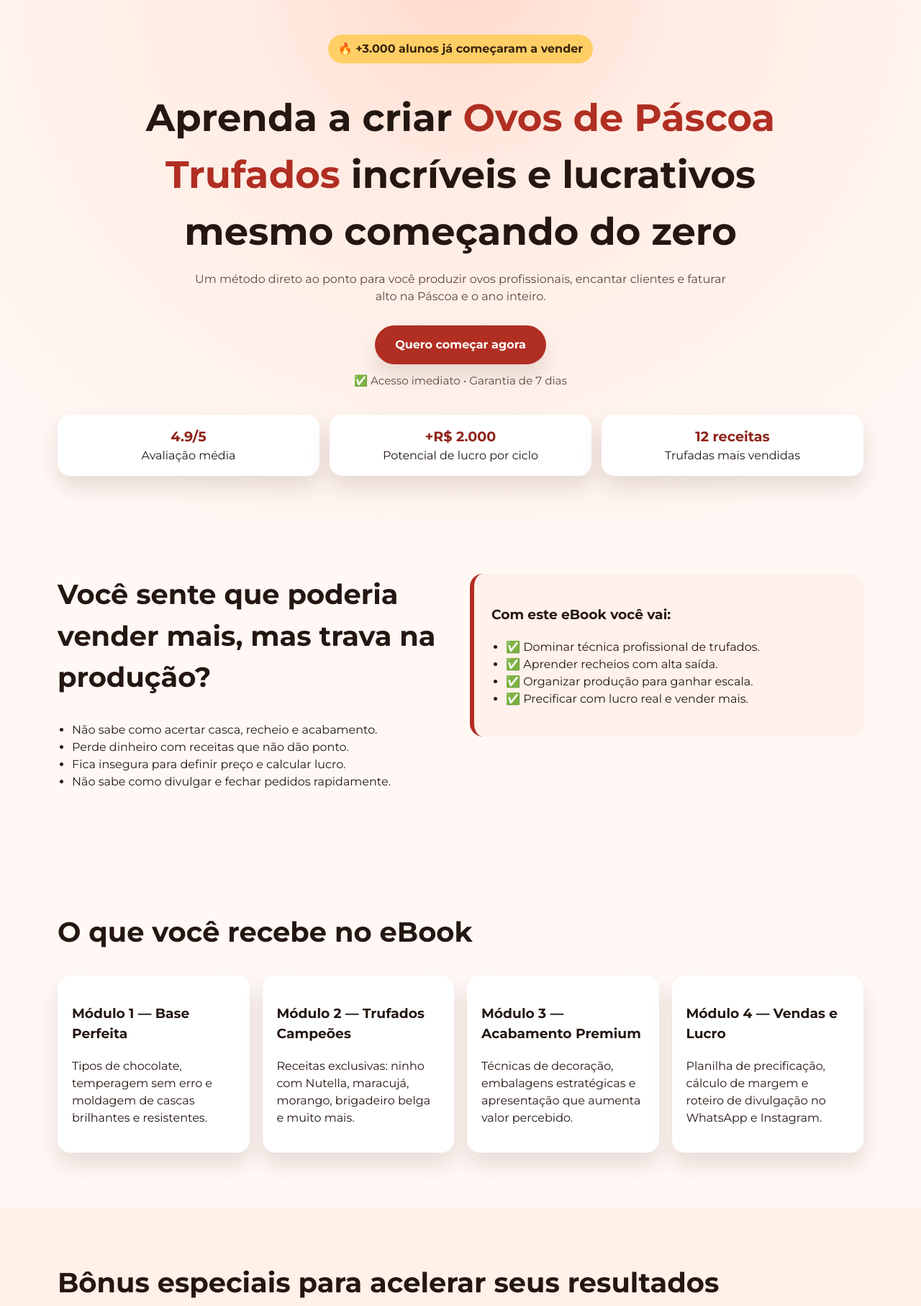
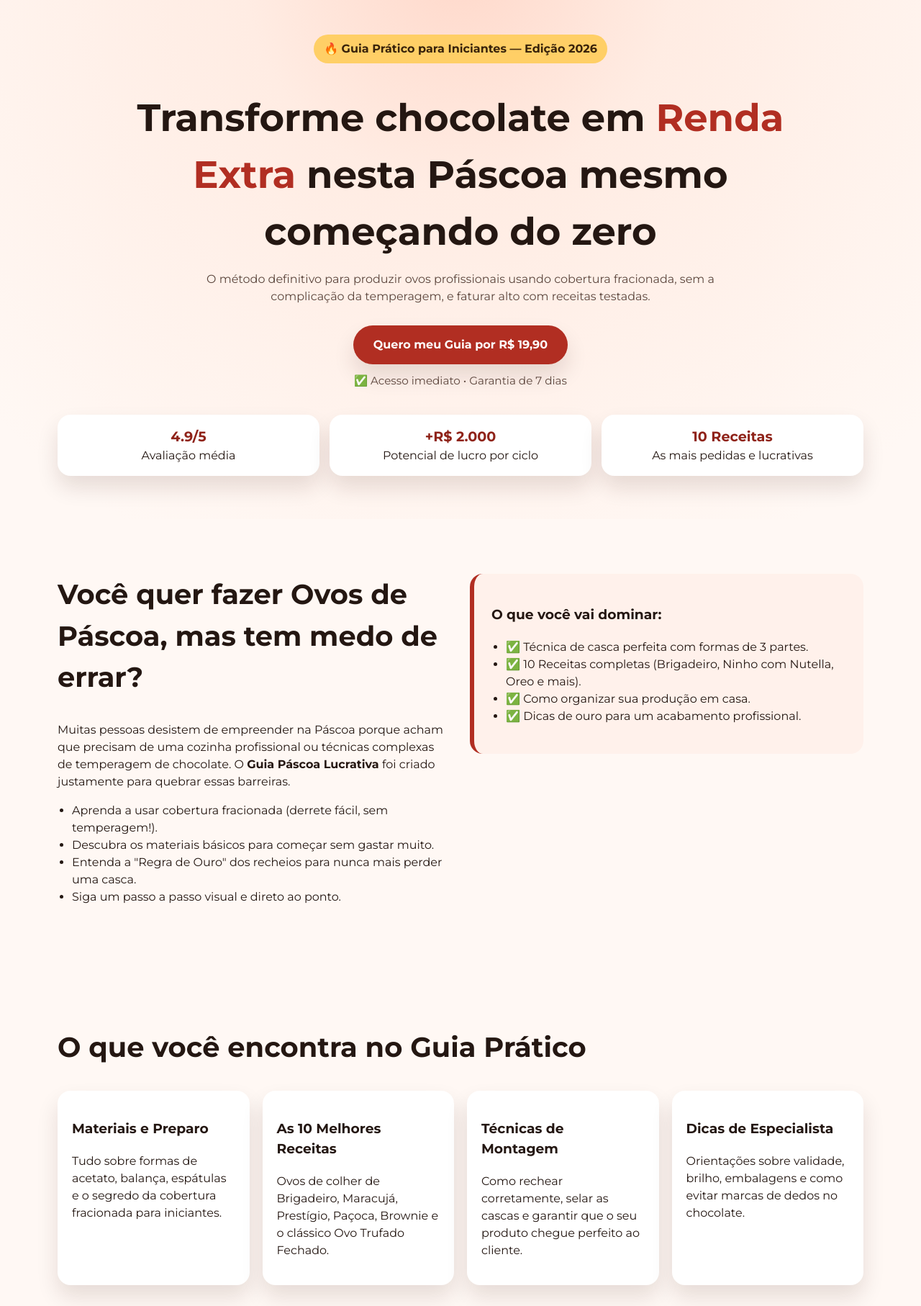
Before and after one commit to informaticasemtraumas-jpg/venderovosdepascoa, a plain HTML site: page index.html in a window 1280 px wide. Shown: the part 40-1854 px from the top of the page at 72% size. Drawn offline with Linux system fonts and the light colour scheme.

Commit message:
Atualizando landing page: Alinhamento com eBook v3 e novo preço R$ 19,90

```diff
--- a/index.html
+++ b/index.html
@@ -3,8 +3,8 @@
 <head>
   <meta charset="UTF-8" />
   <meta name="viewport" content="width=device-width, initial-scale=1.0" />
-  <title>eBook Ovos de Páscoa Trufados Lucrativos</title>
-  <meta name="description" content="Aprenda a produzir ovos de Páscoa trufados irresistíveis e transforme chocolate em renda com um passo a passo completo." />
+  <title>Páscoa Lucrativa — O Guia Prático de Ovos de Páscoa para Iniciantes</title>
+  <meta name="description" content="Aprenda a produzir ovos de Páscoa profissionais de forma simples e transforme chocolate em renda extra com um passo a passo completo para iniciantes." />
   <link rel="preconnect" href="https://fonts.googleapis.com">
   <link rel="preconnect" href="https://fonts.gstatic.com" crossorigin>
   <link href="https://fonts.googleapis.com/css2?family=Montserrat:wght@400;500;600;700;800&display=swap" rel="stylesheet">
@@ -13,17 +13,17 @@
 <body>
   <header class="hero" id="topo">
     <div class="container hero-content">
-      <p class="badge">🔥 +3.000 alunos já começaram a vender</p>
-      <h1>Aprenda a criar <span>Ovos de Páscoa Trufados</span> incríveis e lucrativos mesmo começando do zero</h1>
-      <p class="subtitle">Um método direto ao ponto para você produzir ovos profissionais, encantar clientes e faturar alto na Páscoa e o ano inteiro.</p>
+      <p class="badge">🔥 Guia Prático para Iniciantes — Edição 2026</p>
+      <h1>Transforme chocolate em <span>Renda Extra</span> nesta Páscoa mesmo começando do zero</h1>
+      <p class="subtitle">O método definitivo para produzir ovos profissionais usando cobertura fracionada, sem a complicação da temperagem, e faturar alto com receitas testadas.</p>
       <div class="hero-cta">
-        <a class="btn btn-primary" href="#oferta">Quero começar agora</a>
+        <a class="btn btn-primary" href="#oferta">Quero meu Guia por R$ 19,90</a>
         <p class="secure">✅ Acesso imediato • Garantia de 7 dias</p>
       </div>
       <div class="hero-metrics">
         <article><strong>4.9/5</strong><span>Avaliação média</span></article>
         <article><strong>+R$ 2.000</strong><span>Potencial de lucro por ciclo</span></article>
-        <article><strong>12 receitas</strong><span>Trufadas mais vendidas</span></article>
+        <article><strong>10 Receitas</strong><span>As mais pedidas e lucrativas</span></article>
       </div>
     </div>
   </header>
@@ -32,21 +32,22 @@
     <section class="problem section">
       <div class="container two-col">
         <div>
-          <h2>Você sente que poderia vender mais, mas trava na produção?</h2>
+          <h2>Você quer fazer Ovos de Páscoa, mas tem medo de errar?</h2>
+          <p>Muitas pessoas desistem de empreender na Páscoa porque acham que precisam de uma cozinha profissional ou técnicas complexas de temperagem de chocolate. O <strong>Guia Páscoa Lucrativa</strong> foi criado justamente para quebrar essas barreiras.</p>
           <ul class="check-list">
-            <li>Não sabe como acertar casca, recheio e acabamento.</li>
-            <li>Perde dinheiro com receitas que não dão ponto.</li>
-            <li>Fica insegura para definir preço e calcular lucro.</li>
-            <li>Não sabe como divulgar e fechar pedidos rapidamente.</li>
+            <li>Aprenda a usar cobertura fracionada (derrete fácil, sem temperagem!).</li>
+            <li>Descubra os materiais básicos para começar sem gastar muito.</li>
+            <li>Entenda a "Regra de Ouro" dos recheios para nunca mais perder uma casca.</li>
+            <li>Siga um passo a passo visual e direto ao ponto.</li>
           </ul>
         </div>
         <div class="card-highlight">
-          <h3>Com este eBook você vai:</h3>
+          <h3>O que você vai dominar:</h3>
           <ul>
-            <li>✅ Dominar técnica profissional de trufados.</li>
-            <li>✅ Aprender recheios com alta saída.</li>
-            <li>✅ Organizar produção para ganhar escala.</li>
-            <li>✅ Precificar com lucro real e vender mais.</li>
+            <li>✅ Técnica de casca perfeita com formas de 3 partes.</li>
+            <li>✅ 10 Receitas completas (Brigadeiro, Ninho com Nutella, Oreo e mais).</li>
+            <li>✅ Como organizar sua produção em casa.</li>
+            <li>✅ Dicas de ouro para um acabamento profissional.</li>
           </ul>
         </div>
       </div>
@@ -54,23 +55,23 @@
 
     <section class="content section" id="conteudo">
       <div class="container">
-        <h2>O que você recebe no eBook</h2>
+        <h2>O que você encontra no Guia Prático</h2>
         <div class="grid cards">
           <article class="card">
-            <h3>Módulo 1 — Base Perfeita</h3>
-            <p>Tipos de chocolate, temperagem sem erro e moldagem de cascas brilhantes e resistentes.</p>
+            <h3>Materiais e Preparo</h3>
+            <p>Tudo sobre formas de acetato, balança, espátulas e o segredo da cobertura fracionada para iniciantes.</p>
           </article>
           <article class="card">
-            <h3>Módulo 2 — Trufados Campeões</h3>
-            <p>Receitas exclusivas: ninho com Nutella, maracujá, morango, brigadeiro belga e muito mais.</p>
+            <h3>As 10 Melhores Receitas</h3>
+            <p>Ovos de colher de Brigadeiro, Maracujá, Prestígio, Paçoca, Brownie e o clássico Ovo Trufado Fechado.</p>
           </article>
           <article class="card">
-            <h3>Módulo 3 — Acabamento Premium</h3>
-            <p>Técnicas de decoração, embalagens estratégicas e apresentação que aumenta valor percebido.</p>
+            <h3>Técnicas de Montagem</h3>
+            <p>Como rechear corretamente, selar as cascas e garantir que o seu produto chegue perfeito ao cliente.</p>
           </article>
           <article class="card">
-            <h3>Módulo 4 — Vendas e Lucro</h3>
-            <p>Planilha de precificação, cálculo de margem e roteiro de divulgação no WhatsApp e Instagram.</p>
+            <h3>Dicas de Especialista</h3>
+            <p>Orientações sobre validade, brilho, embalagens e como evitar marcas de dedos no chocolate.</p>
           </article>
         </div>
       </div>
@@ -78,29 +79,29 @@
 
     <section class="bonus section">
       <div class="container">
-        <h2>Bônus especiais para acelerar seus resultados</h2>
+        <h2>Bônus exclusivos para você começar hoje</h2>
         <div class="grid bonus-grid">
-          <article><h3>Bônus 1</h3><p>30 legendas prontas para vender no Instagram.</p></article>
+          <article><h3>Bônus 1</h3><p>Guia de fotos com celular para valorizar seus produtos.</p></article>
           <article><h3>Bônus 2</h3><p>Checklist de produção para organizar sua cozinha.</p></article>
-          <article><h3>Bônus 3</h3><p>Guia rápido de fotos com celular para produtos.</p></article>
+          <article><h3>Bônus 3</h3><p>Roteiro de divulgação para WhatsApp e Instagram.</p></article>
         </div>
       </div>
     </section>
 
     <section class="testimonials section" id="depoimentos">
       <div class="container">
-        <h2>Depoimentos de quem aplicou e vendeu</h2>
+        <h2>Quem já começou a lucrar</h2>
         <div class="grid testimonial-grid">
           <blockquote>
-            “Em 10 dias fiz minhas primeiras 38 vendas e recuperei o investimento no mesmo final de semana.”
+            “O guia é muito prático! Usei a dica da cobertura fracionada e fiz meus primeiros ovos sem erro nenhum.”
             <cite>— Juliana M., São Paulo</cite>
           </blockquote>
           <blockquote>
-            “Eu nunca tinha trabalhado com chocolate. O passo a passo é tão claro que consegui produzir sozinha e com qualidade.”
+            “As receitas de Ninho com Nutella e Oreo são um sucesso absoluto. Já recuperei o valor do guia no primeiro dia.”
             <cite>— Carla R., Curitiba</cite>
           </blockquote>
           <blockquote>
-            “A parte de precificação mudou tudo! Parei de vender no prejuízo e comecei a ter lucro de verdade.”
+            “Finalmente entendi como precificar e vender. O material é direto ao ponto, sem enrolação.”
             <cite>— Aline T., Recife</cite>
           </blockquote>
         </div>
@@ -109,10 +110,10 @@
 
     <section class="offer section" id="oferta">
       <div class="container offer-box">
-        <h2>Oferta de lançamento por tempo limitado</h2>
-        <p class="old-price">De <s>R$ 97,00</s> por apenas</p>
-        <p class="price">12x de R$ 4,86 <span>ou R$ 47,00 à vista</span></p>
-        <a class="btn btn-primary btn-lg" href="#" aria-label="Comprar ebook agora">Comprar agora com acesso imediato</a>
+        <h2>Oferta Especial de Lançamento</h2>
+        <p class="old-price">De <s>R$ 47,00</s> por apenas</p>
+        <p class="price">R$ 19,90 <span>Pagamento Único</span></p>
+        <a class="btn btn-primary btn-lg" href="#" aria-label="Comprar guia agora">Quero o Guia Prático Agora</a>
         <p class="secure">🔒 Pagamento 100% seguro • PIX, cartão e boleto</p>
       </div>
     </section>
@@ -121,16 +122,16 @@
       <div class="container">
         <h2>Perguntas frequentes</h2>
         <details>
-          <summary>Em quanto tempo recebo o material?</summary>
-          <p>O acesso é liberado imediatamente após a confirmação do pagamento no seu e-mail.</p>
+          <summary>Como recebo o Guia?</summary>
+          <p>O acesso é liberado imediatamente após a confirmação do pagamento no seu e-mail cadastrado.</p>
         </details>
         <details>
-          <summary>Sou iniciante. Esse conteúdo é para mim?</summary>
-          <p>Sim. O método foi criado para iniciantes e também ajuda quem já vende a profissionalizar a produção.</p>
+          <summary>Preciso de equipamentos caros?</summary>
+          <p>Não! O guia ensina como começar com utensílios básicos que você provavelmente já tem na sua cozinha.</p>
         </details>
         <details>
-          <summary>Tem garantia?</summary>
-          <p>Sim. Você tem 7 dias de garantia incondicional para testar o conteúdo com tranquilidade.</p>
+          <summary>O conteúdo serve para quem nunca fez chocolate?</summary>
+          <p>Sim! Ele foi escrito especificamente para iniciantes, com linguagem simples e muitas fotos explicativas.</p>
         </details>
       </div>
     </section>
@@ -138,7 +139,7 @@
 
   <footer class="footer">
     <div class="container">
-      <p>© 2026 eBook Ovos de Páscoa Trufados Lucrativos. Todos os direitos reservados.</p>
+      <p>© 2026 Páscoa Lucrativa — Por Marcelo Paes. Todos os direitos reservados.</p>
       <a href="#topo">Voltar ao topo ↑</a>
     </div>
   </footer>
```
